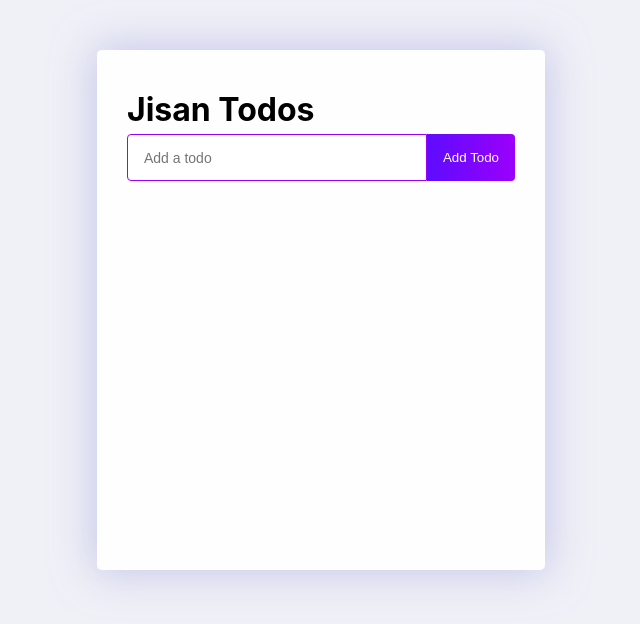
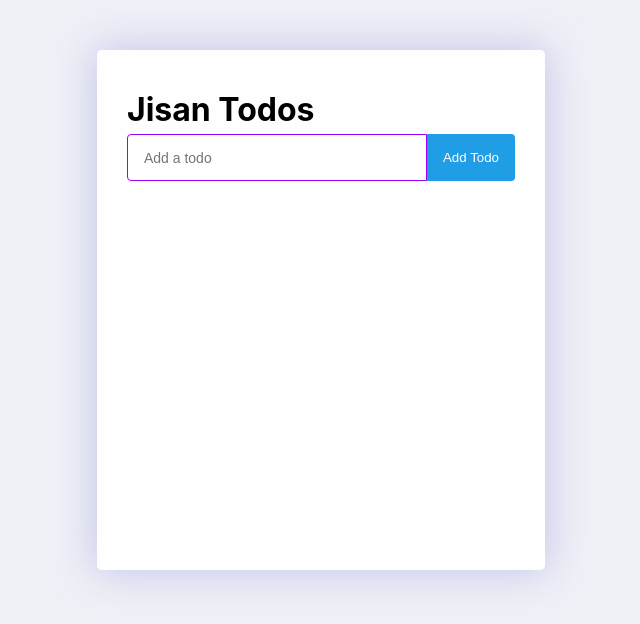
Before and after one commit to Jisan-mia/todo-react, a React (Create React App) app: page / in a window 1280 px wide. Shown: the top 624 px of the page, without its empty margins (319-959 px from the left). Built offline with nearby package versions, Linux system fonts and the light colour scheme.

Commit message:
updated add and edit todo button style

```diff
--- a/src/App.css
+++ b/src/App.css
@@ -25,6 +25,7 @@ body {
 	display: flex;
 	flex-wrap: nowrap;
 	margin-top: 5px;
+	margin-bottom: 15px;
 }
 .todo-form .todo-input {
 	padding: 14px 40px 14px 16px;
@@ -42,21 +43,16 @@ body {
 	outline: none;
 	cursor: pointer;
 	border-radius: 0 4px 4px 0;
-	background: linear-gradient(
-		90deg,
-		rgba(93, 12, 255, 1) 0%,
-		rgba(155, 0, 250, 1) 100%
-	);
+	background: #1f9de5;
 	color: #fff;
 	text-transform: capitalize;
+	transition: all 0.3s ease-in-out;
 }
-
+.todo-form .todo-button:hover {
+	background: #1190da;
+}
 .todo-form .todo-button.edit {
-	background: linear-gradient(
-		90deg,
-		rgba(20, 159, 255, 1) 0%,
-		rgba(17, 122, 255, 1) 100%
-	);
+	background: linear-gradient(90deg, rgb(195 20 255) 0%, rgb(150 17 255) 100%);
 	padding: 6.6px;
 }
 
```
